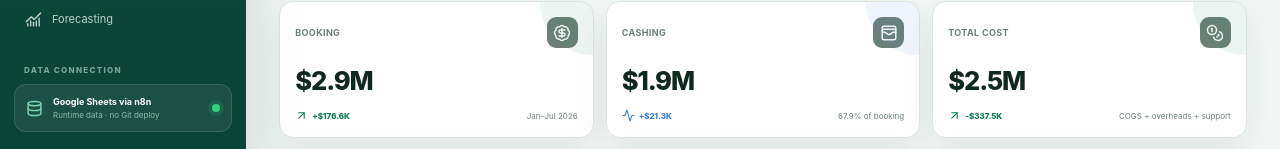
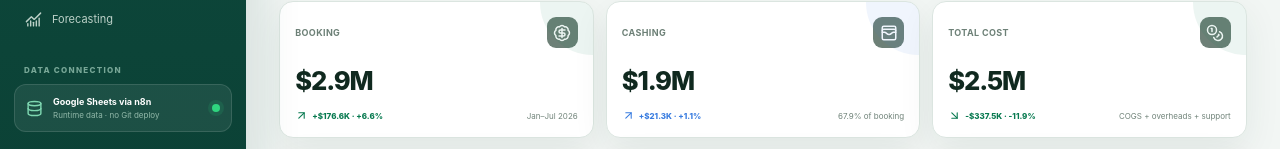
Before and after one commit to amohamed-alt/P-L, a React (Vite) app: page / in a window 1280 px wide. Shown: the part 350-499 px from the top of the page. Built offline with nearby package versions, Linux system fonts and the light colour scheme.

Commit message:
Add percentage deltas to executive KPIs

```diff
--- a/src/ActualDashboard.jsx
+++ b/src/ActualDashboard.jsx
@@ -1,5 +1,5 @@
 import { BadgeDollarSign, ChartNoAxesCombined, CircleDollarSign, Coins, ShieldCheck, Target, WalletCards } from 'lucide-react';
-import { generateInsights, statusFor } from './dashboard';
+import { generateInsights, statusFor, variance } from './dashboard';
 import { KpiCard, StatusBadge, compactMoney, deltaLabel, formatPercent } from './ui';
 import { CostComparison, CostDonut, CoveragePanel, MonthlyPerformance, PeriodComparison } from './ActualCharts';
 import { Insights, MonthlyMatrix } from './ActualDetails';
@@ -26,9 +26,15 @@ export function ActualDashboard({ data, filters, snapshot, monthlyRows, setFilte
 
       <section id="overview" className="kpi-grid">
         {metrics.map((metric) => {
+          const current = Number(metric.value || 0);
+          const prior = Number(metric.prior || 0);
           const statusMetric = metric.metric || metric.key;
-          const tone = statusFor(statusMetric, metric.value || 0, metric.prior || 0);
-          return <KpiCard key={metric.label} label={metric.label} icon={metric.icon} tone={tone} value={metric.key === 'ratio' ? formatPercent(metric.value) : compactMoney(metric.value, currency)} delta={deltaLabel(metric.value || 0, metric.prior || 0, metric.key, currency)} helper={metric.helper} status={metric.key === 'cashGap' ? (metric.value >= 0 ? 'Surplus' : 'Gap') : undefined} />;
+          const tone = statusFor(statusMetric, current, prior);
+          const change = variance(current, prior);
+          const direction = change.absolute > 0 ? 'up' : change.absolute < 0 ? 'down' : 'flat';
+          const includePercent = ['booking', 'cashing', 'totalCost'].includes(metric.key);
+
+          return <KpiCard key={metric.label} label={metric.label} icon={metric.icon} tone={tone} direction={direction} value={metric.key === 'ratio' ? formatPercent(metric.value) : compactMoney(metric.value, currency)} delta={deltaLabel(current, prior, metric.key, currency, includePercent)} helper={metric.helper} status={metric.key === 'cashGap' ? (metric.value >= 0 ? 'Surplus' : 'Gap') : undefined} />;
         })}
       </section>
 
```
